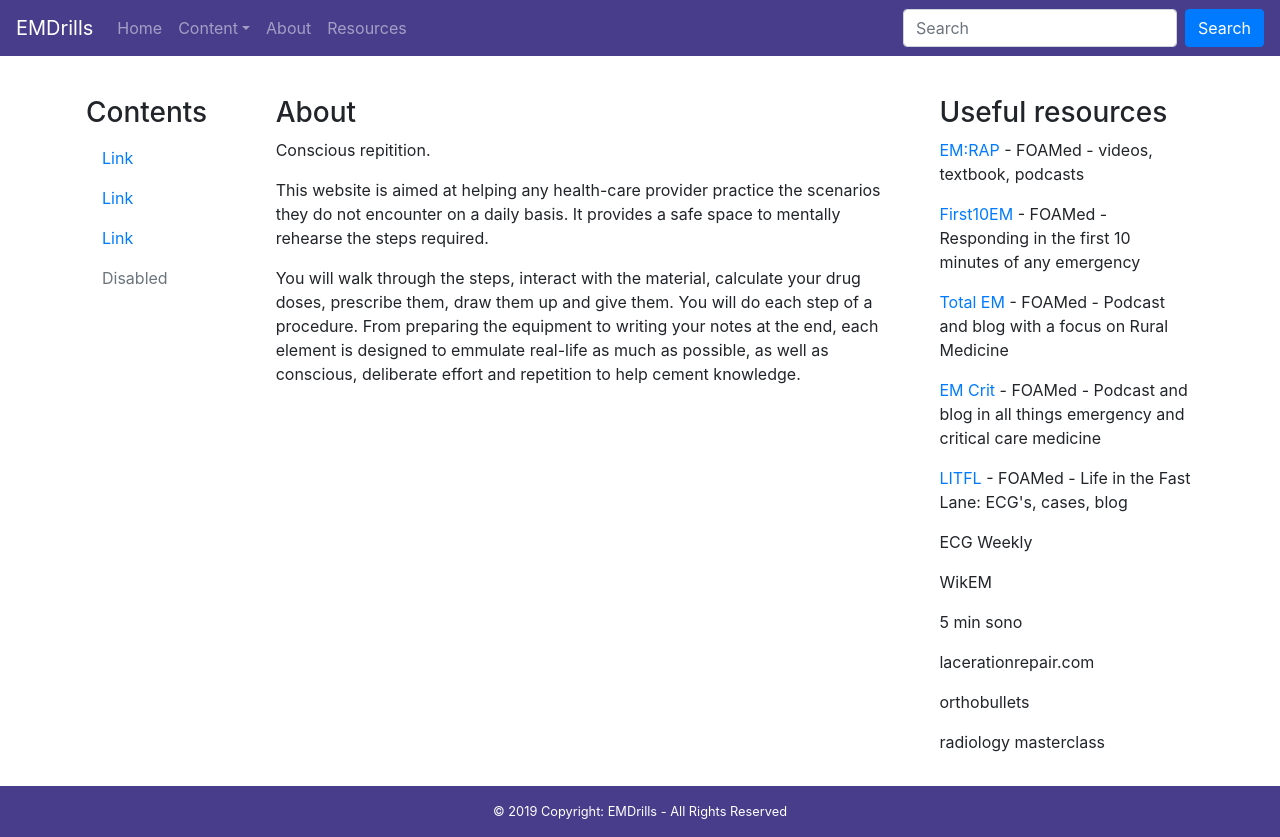
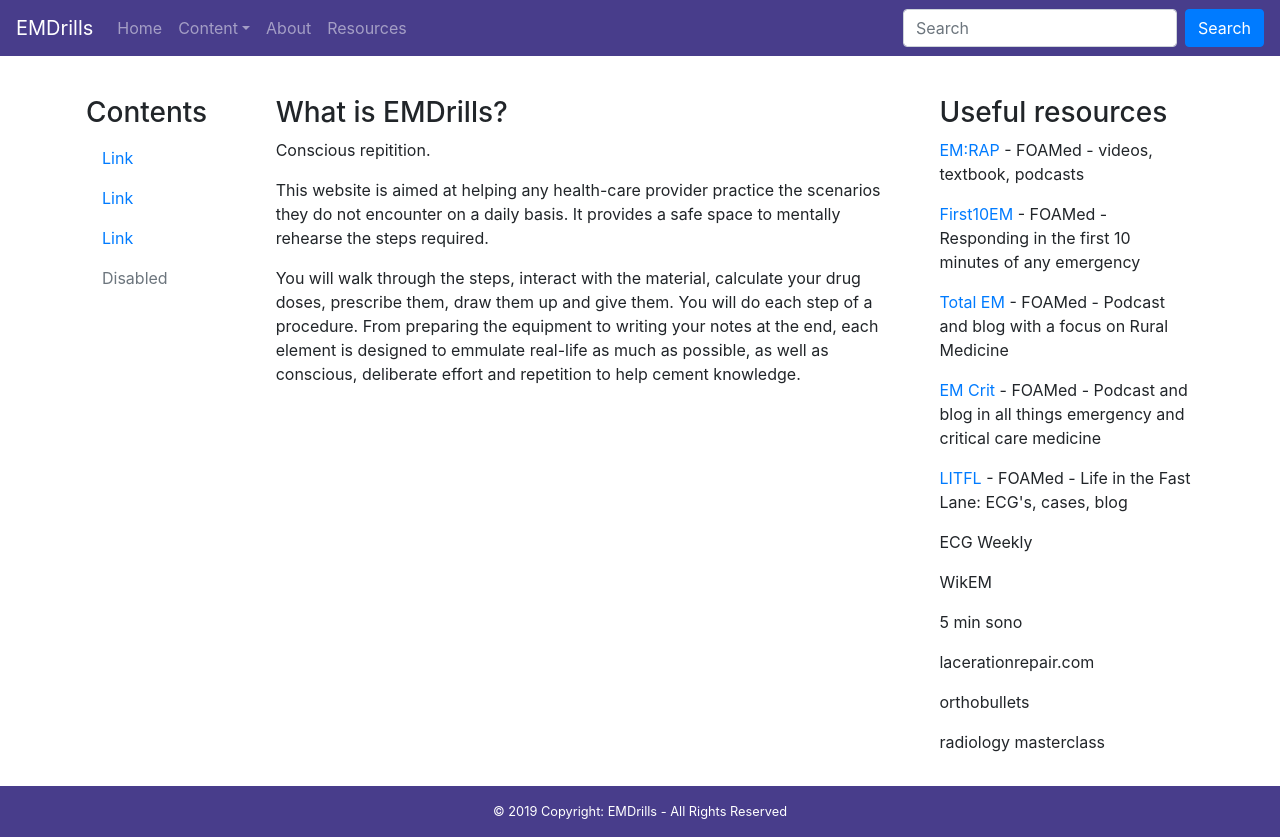
Before and after one commit to DantonCorbel/EMDrills, a plain HTML site: page index.html in a window 1280 px wide. Drawn offline with nearby package versions, Linux system fonts and the light colour scheme.

Commit message:
Update index.html

```diff
--- a/index.html
+++ b/index.html
@@ -70,7 +70,7 @@
       </ul>
     </div>
     <div class="col-sm-7">
-      <h3>About</h3>
+      <h3>What is EMDrills?</h3>
       <p>Conscious repitition.</p>
       <p>This website is aimed at helping any health-care provider practice the scenarios they do not encounter on a daily basis. It provides a safe space to mentally
         rehearse the steps required.</p
```
